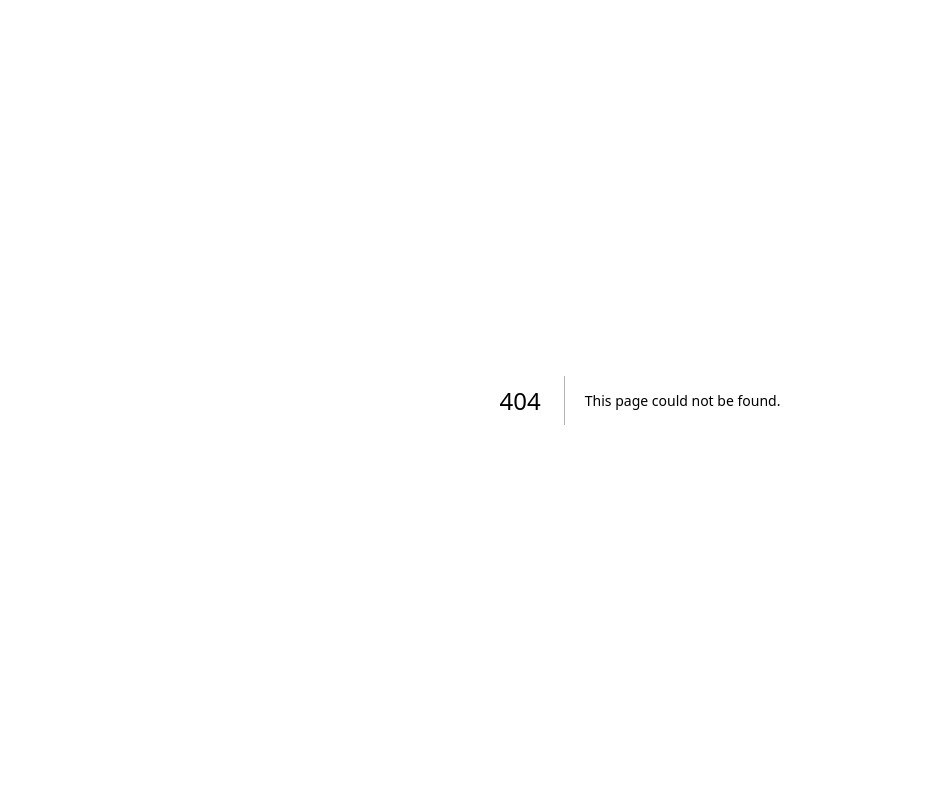
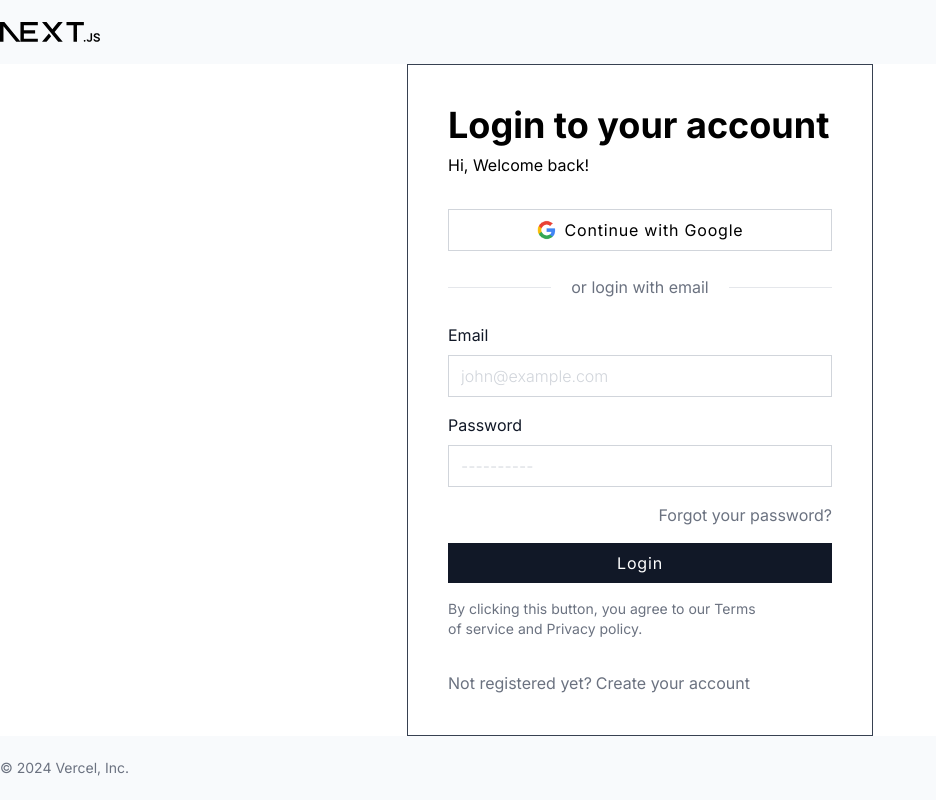
Before and after one commit to omermujtaba18/next-starter, a Next.js app: page /login in a window 1280 px wide. Before the commit this address had no page. Shown: the whole page, without its empty margins (0-936 px from the left). Built offline with nearby package versions, Linux system fonts and the light colour scheme.

Commit message:
feat(app:auth): create auth pages

```diff
--- /dev/null
+++ b/src/app/(auth)/forgot-password/page.tsx
@@ -0,0 +1,18 @@
+import ForgotPasswordForm from "@/components/auth/ForgotPasswordForm";
+import Title from "@/components/auth/Title";
+
+export default function SignIn() {
+  return (
+    <section className="flex flex-col justify-center w-full md:w-auto container mx-auto gap-14">
+      <div className="flex flex-col gap-8 border-0 md:border md:border-gray-700 p-6 md:p-10">
+        <Title
+          title="Reset your password"
+          subTitle="Enter the email associated with your account and we’ll send you a link to reset password"
+        />
+        <div>
+          <ForgotPasswordForm />
+        </div>
+      </div>
+    </section>
+  );
+}
--- /dev/null
+++ b/src/app/(auth)/layout.tsx
@@ -0,0 +1,16 @@
+import Footer from "@/components/partials/footers/Footer";
+import Header from "@/components/partials/headers/Header";
+
+export default function AuthLayout({
+  children,
+}: Readonly<{
+  children: React.ReactNode;
+}>) {
+  return (
+    <>
+      <Header />
+      <main className="flex flex-grow">{children}</main>
+      <Footer />
+    </>
+  );
+}
--- /dev/null
+++ b/src/app/(auth)/login/page.tsx
@@ -0,0 +1,25 @@
+import GoogleSignin from "@/components/auth/GoogleSignin";
+import LoginForm from "@/components/auth/LoginForm";
+import Prompt from "@/components/auth/Prompt";
+import Title from "@/components/auth/Title";
+import Divider from "@/components/shared/Divider";
+
+export default function SignIn() {
+  return (
+    <section className="flex flex-col justify-center w-full md:w-auto container mx-auto gap-14">
+      <div className="flex flex-col gap-8 border-0 md:border md:border-gray-700 p-6 md:p-10">
+        <Title title="Login to your account" subTitle="Hi, Welcome back!" />
+        <div>
+          <GoogleSignin />
+          <Divider text="or login with email" />
+          <LoginForm />
+        </div>
+        <Prompt
+          text="Not registered yet?"
+          linkText="Create your account"
+          href="/register"
+        />
+      </div>
+    </section>
+  );
+}
--- /dev/null
+++ b/src/app/(auth)/register/page.tsx
@@ -0,0 +1,28 @@
+import GoogleSignin from "@/components/auth/GoogleSignin";
+import Prompt from "@/components/auth/Prompt";
+import RegisterForm from "@/components/auth/RegisterForm";
+import Title from "@/components/auth/Title";
+import Divider from "@/components/shared/Divider";
+
+export default function SignIn() {
+  return (
+    <section className="flex flex-col justify-center w-auto container mx-auto gap-14">
+      <div className="flex flex-col gap-8 border-0 md:border md:border-gray-700 p-6 md:p-10">
+        <Title
+          title="Create your account"
+          subTitle="Hi, Welcome to our platform!"
+        />
+        <div>
+          <GoogleSignin />
+          <Divider text="or create with email" />
+          <RegisterForm />
+        </div>
+        <Prompt
+          text="Already have an account?"
+          linkText="Login here"
+          href="/login"
+        />
+      </div>
+    </section>
+  );
+}
--- /dev/null
+++ b/src/components/auth/ForgotPasswordForm.tsx
@@ -0,0 +1,11 @@
+import Form from "@/components/shared/Form";
+import Button from "@/components/shared/Button";
+
+export default () => {
+  return (
+    <form className="flex flex-col gap-4">
+      <Form.Input type="email" label="Email" placeholder="john@example.com" />
+      <Button variant="primary">Reset</Button>
+    </form>
+  );
+};
--- /dev/null
+++ b/src/components/auth/GoogleSignin.tsx
@@ -0,0 +1,11 @@
+import Image from "next/image";
+import Button from "@/components/shared/Button";
+
+export default () => {
+  return (
+    <Button variant="secondary" className="gap-2">
+      <Image src="/google-logo.png" height="20" width="20" alt="google-logo" />
+      Continue with Google
+    </Button>
+  );
+};
--- /dev/null
+++ b/src/components/auth/LoginForm.tsx
@@ -0,0 +1,22 @@
+import Form from "@/components/shared/Form";
+import Button from "@/components/shared/Button";
+import Link from "@/components/shared/Link";
+
+export default () => {
+  return (
+    <form className="flex flex-col gap-4">
+      <Form.Input type="email" label="Email" placeholder="john@example.com" />
+      <Form.Input type="password" label="Password" placeholder="----------" />
+      <Link
+        href="/forgot-password"
+        text="Forgot your password?"
+        className="flex justify-end"
+      />
+      <Button variant="primary">Login</Button>
+      <p className="text-sm w-80 text-gray-500">
+        By clicking this button, you agree to our Terms of service and Privacy
+        policy.
+      </p>
+    </form>
+  );
+};
--- /dev/null
+++ b/src/components/auth/Prompt.tsx
@@ -0,0 +1,15 @@
+import Link from "@/components/shared/Link";
+
+type PromptProps = {
+  text: string;
+  linkText: string;
+  href: string;
+};
+
+export default ({ text, linkText, href }: PromptProps) => {
+  return (
+    <div className="flex text-gray-500 gap-1">
+      {text} <Link href={href} text={linkText} />
+    </div>
+  );
+};
--- /dev/null
+++ b/src/components/auth/RegisterForm.tsx
@@ -0,0 +1,17 @@
+import Form from "@/components/shared/Form";
+import Button from "@/components/shared/Button";
+
+export default () => {
+  return (
+    <form className="flex flex-col gap-4">
+      <Form.Input type="text" label="Your Name" placeholder="John Doe" />
+      <Form.Input type="email" label="Email" placeholder="john@example.com" />
+      <Form.Input type="password" label="Password" placeholder="----------" />
+      <Button variant="primary">Create account</Button>
+      <p className="text-sm w-80 text-gray-500">
+        By clicking this button, you agree to our Terms of service and Privacy
+        policy.
+      </p>
+    </form>
+  );
+};
--- /dev/null
+++ b/src/components/auth/Title.tsx
@@ -0,0 +1,19 @@
+import Typography from "@/components/shared/Typography";
+
+type TitleProps = {
+  title: string;
+  subTitle: string;
+};
+
+export default ({ title, subTitle }: TitleProps) => {
+  return (
+    <div className="flex flex-col gap-2">
+      <Typography size="h1" className="font-bold">
+        {title}
+      </Typography>
+      <Typography size="h6" className="w-auto md:w-96">
+        {subTitle}
+      </Typography>
+    </div>
+  );
+};
```
Also changed, not shown: public/google-logo.png (added).
